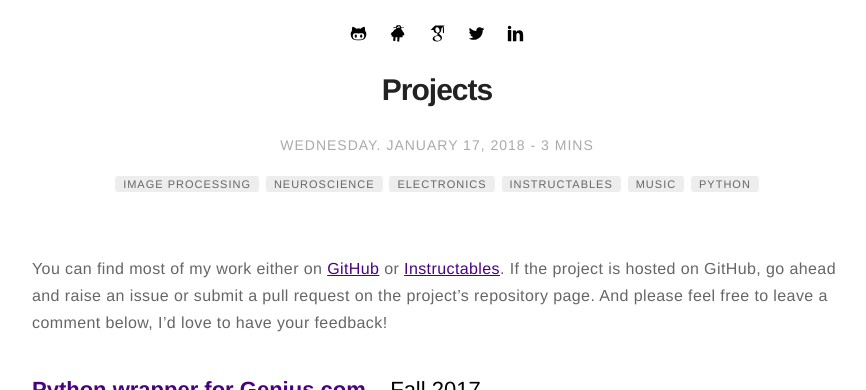
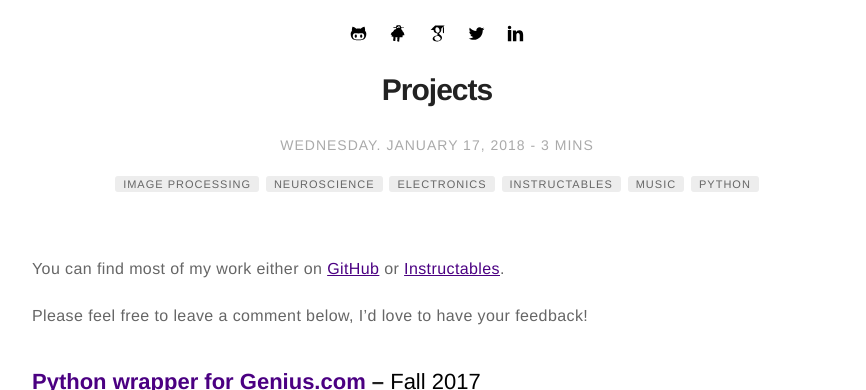
Before and after one commit to johnwmillr/johnwmillr.github.io, a Jekyll site: the page built from _posts/2018-01-17-projects.markdown, in a window 1280 px wide and 900 px high, scrolled down 371 px, cut to the strip 0-390 px from the top of the window. Shown: the whole strip, without its empty margins (203-1069 px from the left). Built offline with Jekyll 4.4.1, drawn with Linux system fonts in a browser that asks for light colours; comment, search, counter and statistics services are not loaded.

Commit message:
Update text on project page

```diff
--- a/_posts/2018-01-17-projects.markdown
+++ b/_posts/2018-01-17-projects.markdown
@@ -14,7 +14,9 @@ author: john
 description: Projects I've worked on
 ---
 
-You can find most of my work either on [GitHub](https://github.com/johnwmillr) or [Instructables](https://www.instructables.com/member/johnwmillr/). If the project is hosted on GitHub, go ahead and raise an issue or submit a pull request on the project's repository page. And please feel free to leave a comment below, I'd love to have your feedback!
+You can find most of my work either on [GitHub](https://github.com/johnwmillr) or [Instructables](https://www.instructables.com/member/johnwmillr/).
+
+Please feel free to leave a comment below, I'd love to have your feedback!
 
 ## [Python wrapper for Genius.com](https://github.com/johnwmillr/GeniusAPI) -- **Fall 2017**
 [![GeniusLogo](https://t2.genius.com/unsafe/220x0/https%3A%2F%2Fimages.rapgenius.com%2F716fe1fbbf4817447e21dd2f9aca0354.999x1000x1.png){:class="img-responsive" height="20%" width="20%"}](https://github.com/johnwmillr/GeniusAPI)
```
